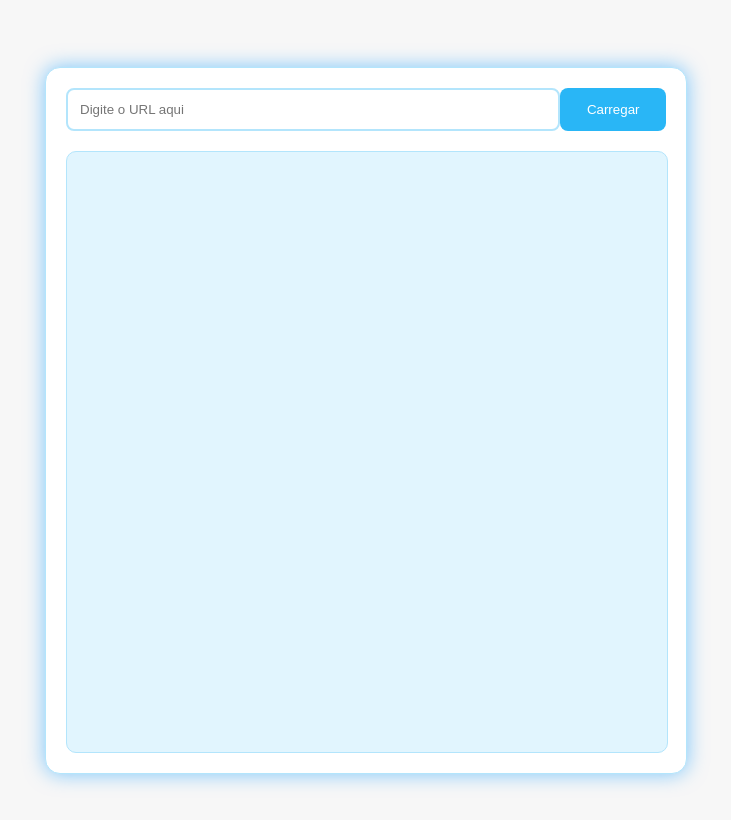
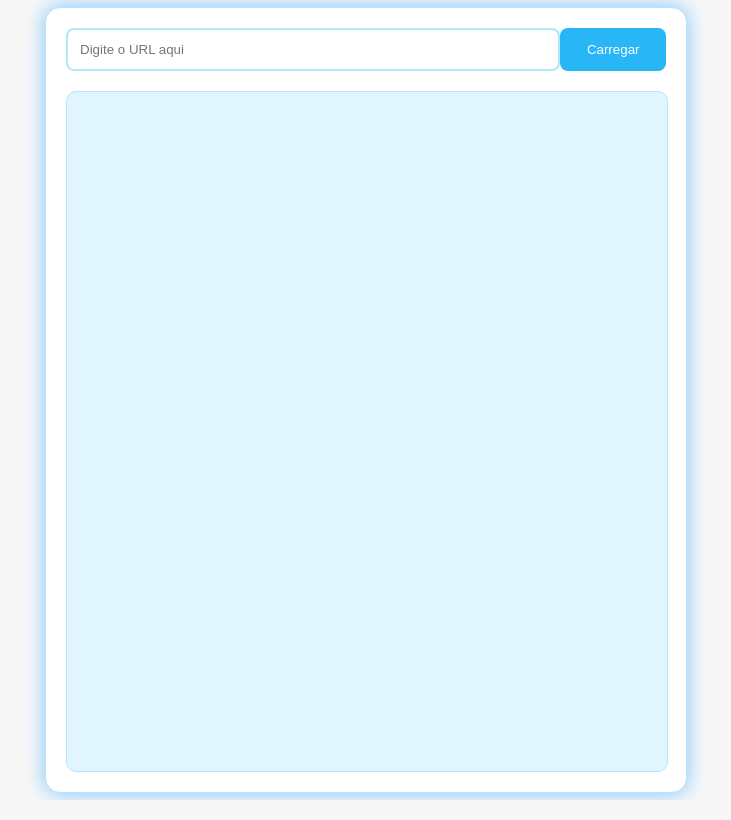
Before and after one commit to RAVELLSL/Ferramentas-Site, a plain HTML site: page index.html in a window 1280 px wide. Shown: the whole page, without its empty margins (274-1005 px from the left). Drawn offline with Linux system fonts and the light colour scheme.

Commit message:
Update index.html

```diff
--- a/index.html
+++ b/index.html
@@ -5,22 +5,28 @@
     <meta name="viewport" content="width=device-width, initial-scale=1.0">
     <title>Página de Incorporação de Conteúdo Futurista</title>
     <style>
-        body {
+        html, body {
+            margin: 0;
+            padding: 0;
+            height: 100%;
             font-family: 'Orbitron', sans-serif;
             background-color: #f7f7f7;
             color: #333;
-            margin: 0;
-            padding-top: 20px;
+        }
+
+        body {
             display: flex;
             justify-content: center;
             align-items: center;
-            height: 100vh;
         }
 
         .container {
             text-align: center;
             width: 90%;
             max-width: 600px;
+            height: 93%;
+            display: flex;
+            flex-direction: column;
             background: #ffffff;
             padding: 20px;
             border-radius: 15px;
@@ -35,8 +41,8 @@
         }
 
         .content-area {
+            flex-grow: 1;
             width: 100%;
-            height: 600px;
             overflow-y: auto;
             background-color: #e1f5fe;
             border: 1px solid #b3e5fc;
@@ -70,7 +76,6 @@
         button:hover {
             background-color: #039be5;
         }
-
     </style>
 </head>
 <body>
```
